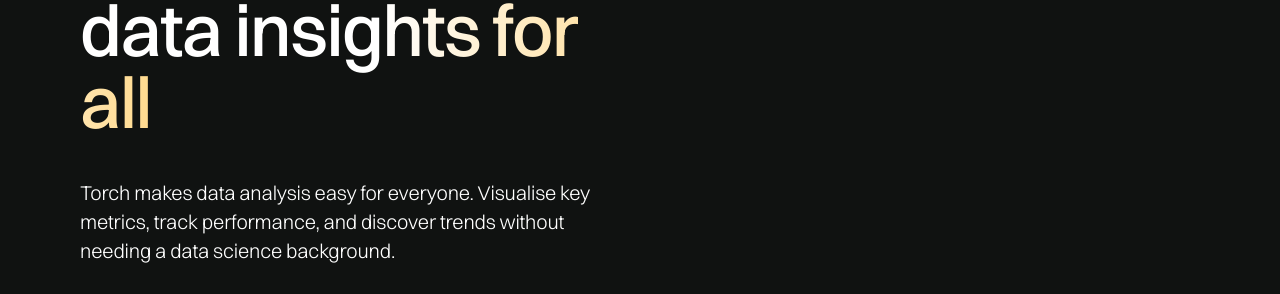
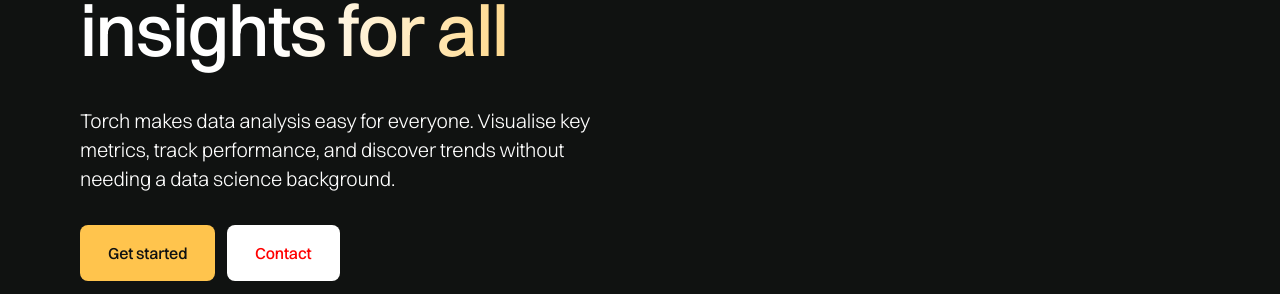
Before and after one commit to bpaton93/phase-1-dev, a plain HTML site: page index.html in a window 1280 px wide. Shown: the part 320-614 px from the top of the page. Drawn offline with nearby package versions, Linux system fonts and the light colour scheme.

Commit message:
superpower heading

```diff
--- a/index.html
+++ b/index.html
@@ -54,7 +54,7 @@
     <div class="container-large">
       <div class="header-layout">
         <div class="header-content">
-          <h1 data-w-id="05c97b58-b1ac-eabe-afbc-3861dce3b03f" style="-webkit-transform:translate3d(0, 24px, 0) scale3d(1, 1, 1) rotateX(0) rotateY(0) rotateZ(0) skew(0, 0);-moz-transform:translate3d(0, 24px, 0) scale3d(1, 1, 1) rotateX(0) rotateY(0) rotateZ(0) skew(0, 0);-ms-transform:translate3d(0, 24px, 0) scale3d(1, 1, 1) rotateX(0) rotateY(0) rotateZ(0) skew(0, 0);transform:translate3d(0, 24px, 0) scale3d(1, 1, 1) rotateX(0) rotateY(0) rotateZ(0) skew(0, 0);opacity:0" class="heading extra-large"><span class="text-gradient-overlay"> Superpower data insights for all</span></h1>
+          <h1 data-w-id="05c97b58-b1ac-eabe-afbc-3861dce3b03f" style="-webkit-transform:translate3d(0, 24px, 0) scale3d(1, 1, 1) rotateX(0) rotateY(0) rotateZ(0) skew(0, 0);-moz-transform:translate3d(0, 24px, 0) scale3d(1, 1, 1) rotateX(0) rotateY(0) rotateZ(0) skew(0, 0);-ms-transform:translate3d(0, 24px, 0) scale3d(1, 1, 1) rotateX(0) rotateY(0) rotateZ(0) skew(0, 0);transform:translate3d(0, 24px, 0) scale3d(1, 1, 1) rotateX(0) rotateY(0) rotateZ(0) skew(0, 0);opacity:0" class="heading extra-large"><span class="text-gradient-overlay"> Superpower insights for all</span></h1>
           <div class="spacer-32"></div>
           <p data-w-id="05c97b58-b1ac-eabe-afbc-3861dce3b041" style="-webkit-transform:translate3d(0, 24px, 0) scale3d(1, 1, 1) rotateX(0) rotateY(0) rotateZ(0) skew(0, 0);-moz-transform:translate3d(0, 24px, 0) scale3d(1, 1, 1) rotateX(0) rotateY(0) rotateZ(0) skew(0, 0);-ms-transform:translate3d(0, 24px, 0) scale3d(1, 1, 1) rotateX(0) rotateY(0) rotateZ(0) skew(0, 0);transform:translate3d(0, 24px, 0) scale3d(1, 1, 1) rotateX(0) rotateY(0) rotateZ(0) skew(0, 0);opacity:0" class="paragraph large">Torch makes data analysis easy for everyone. Visualise key metrics, track performance, and discover trends without needing a data science background.</p>
           <div class="spacer-32"></div>
```
